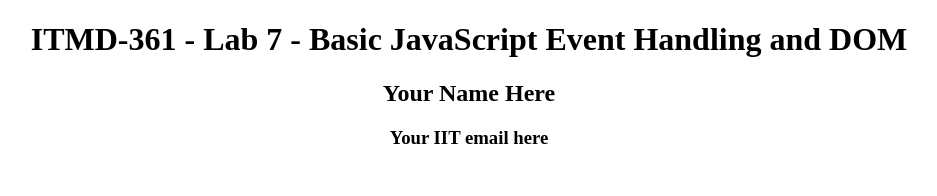
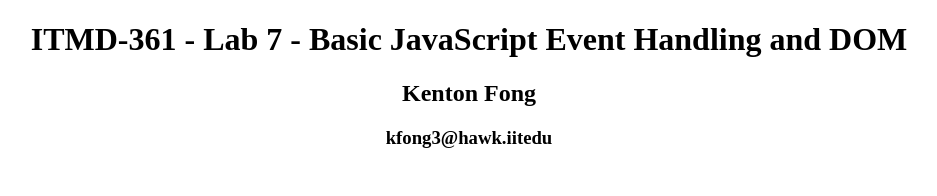
Before and after one commit to 8Kentonf/Lab7, a plain HTML site: page index.html in a window 1280 px wide. Shown: the top 196 px of the page, without its empty margins (171-1108 px from the left). Drawn offline with Linux system fonts and the light colour scheme.

Commit message:
adding name and email

```diff
--- a/index.html
+++ b/index.html
@@ -8,8 +8,8 @@
 </head>
 <body>
   <h1 class="center">ITMD-361 - Lab 7 - Basic JavaScript Event Handling and DOM</h1>
-  <h2 class="center">Your Name Here</h2>
-  <h3 class="center">Your IIT email here</h3>
+  <h2 class="center">Kenton Fong</h2>
+  <h3 class="center">kfong3@hawk.iitedu</h3>
   <div id="container">
     <input id="entryinput" type="text" name="textentry" placeholder="Enter a Message">
     <div id="entrybutton">Alert Me</div>
```
